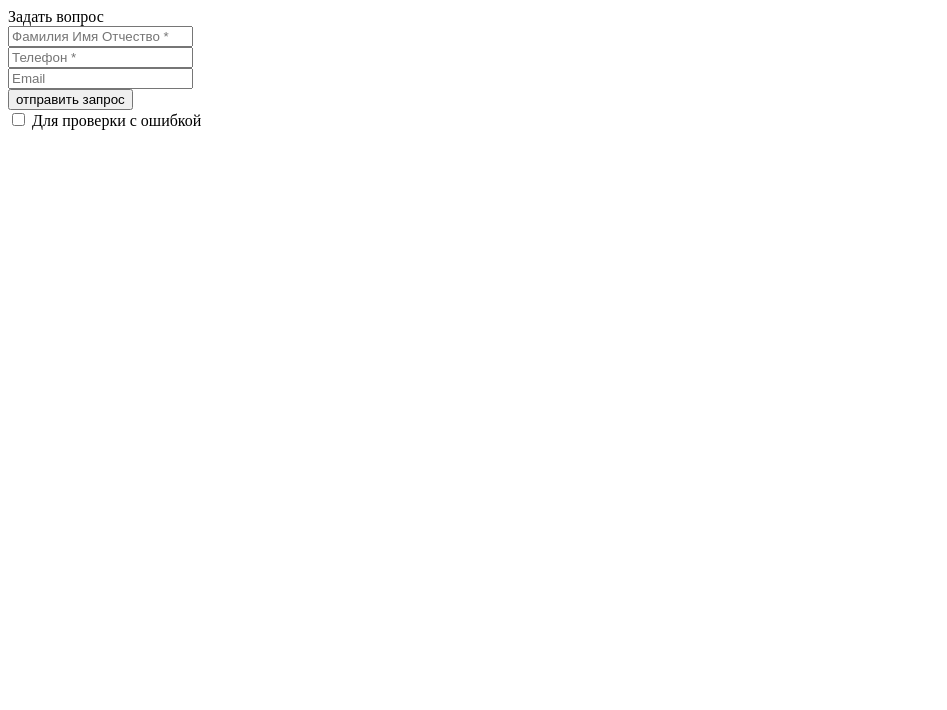
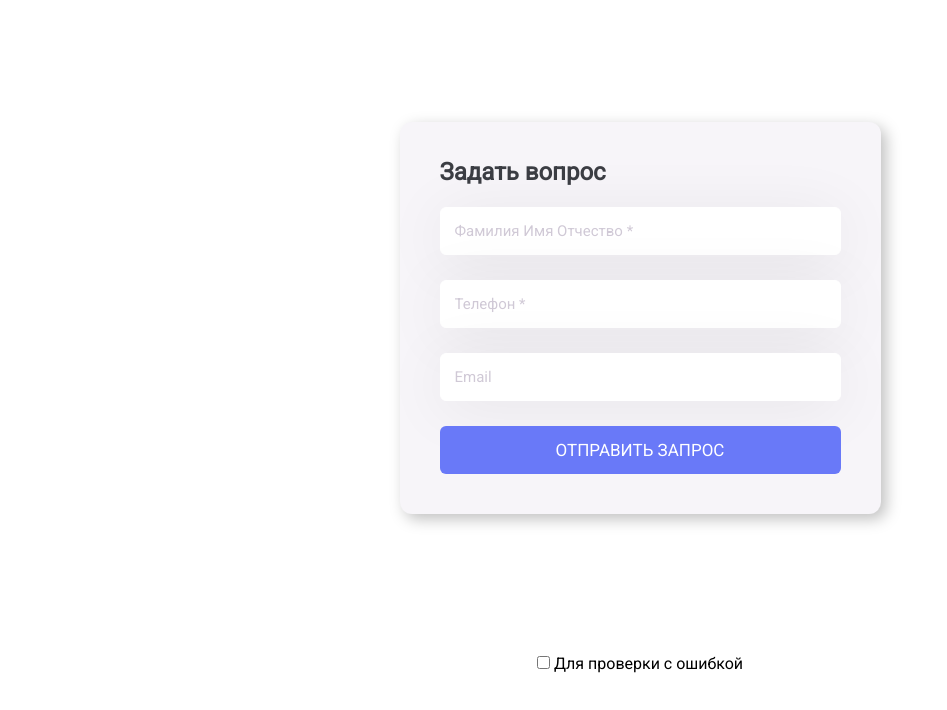
Before and after one commit to SVladimir-E/Feedback, a website built with Parcel: page index.html in a window 1280 px wide. Shown: the whole page, without its empty margins (0-947 px from the left). Built offline with nearby package versions, Linux system fonts and the light colour scheme.

Commit message:
Update index.html

```diff
--- a/index.html
+++ b/index.html
@@ -3,8 +3,8 @@
   <head>
     <title>feedback</title>
     <meta charset="UTF-8" />
-    <link href="src/normalaze.css" />
-    <link href="src/styles.css" />
+    <link rel="stylesheet" href="src/normalaze.css" />
+    <link rel="stylesheet" href="src/styles.css" />
     <link rel="preconnect" href="https://fonts.gstatic.com" />
     <link
       href="https://fonts.googleapis.com/css2?family=Roboto&display=swap"
```
